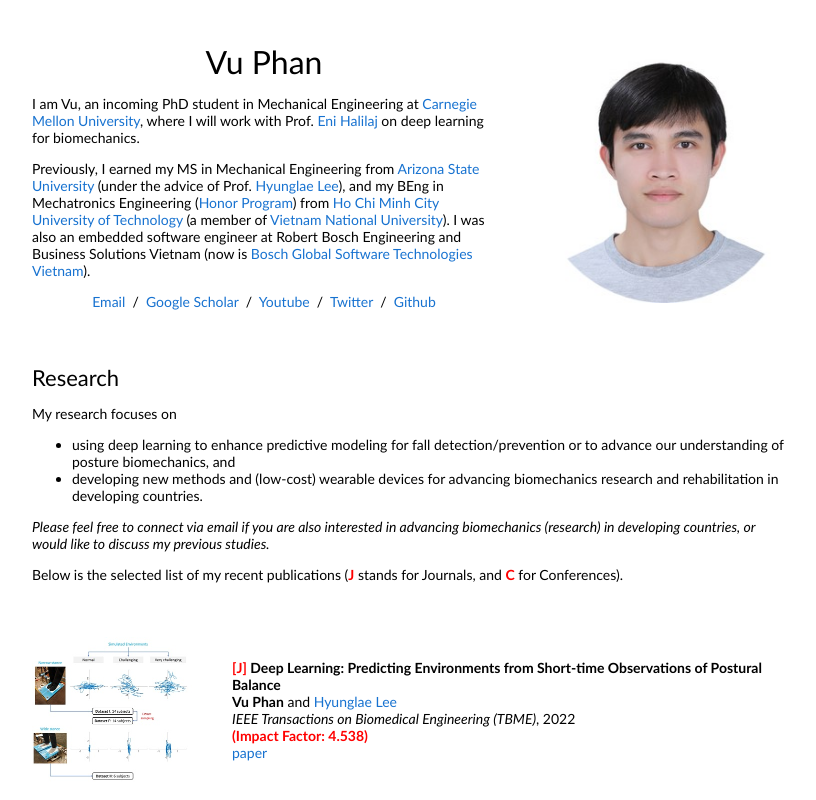
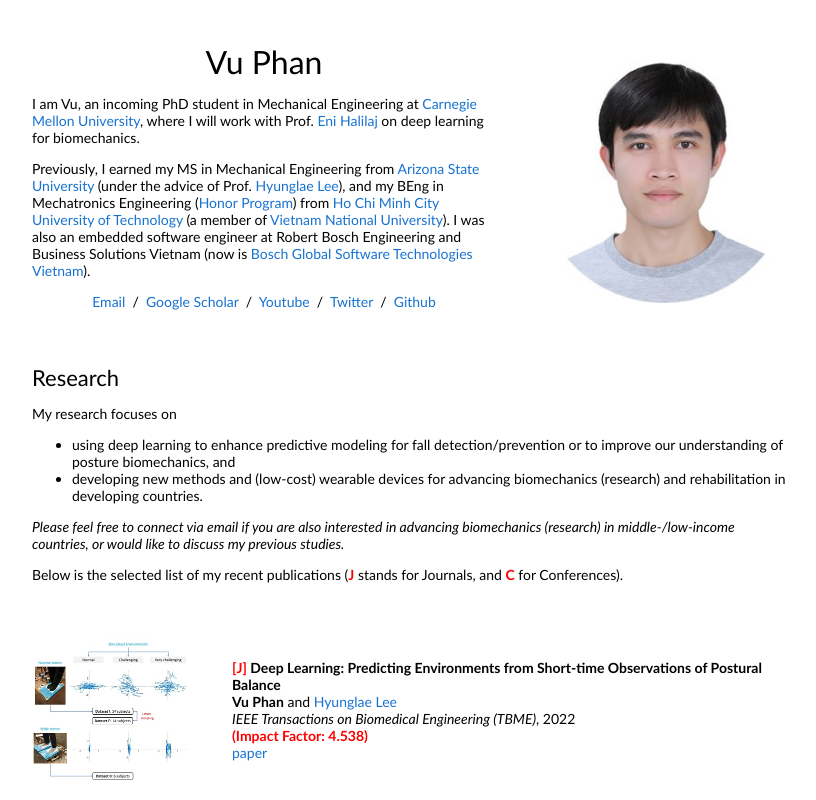
Before and after one commit to vuu-phan/vuu-phan.github.io, a plain HTML site: page index.html in a window 1280 px wide. Shown: the top 800 px of the page, without its empty margins (228-1044 px from the left). Drawn offline with Linux system fonts and the light colour scheme.

Commit message:
20220622_Minor content update
Update research section, and fix some typos.

```diff
--- a/index.html
+++ b/index.html
@@ -47,10 +47,10 @@
                 <!-- I'm interested in computer vision, machine learning, optimization, and image processing. Much of my research is about inferring the physical world (shape, motion, color, light, etc) from images. Representative papers are <span class="highlight">highlighted</span>. -->
                 My research focuses on
                 <ul>
-                  <li>using deep learning to enhance predictive modeling for fall detection/prevention or to advance our understanding of posture biomechanics, and </li>
-                  <li>developing new methods and (low-cost) wearable devices for advancing biomechanics research and rehabilitation in developing countries.</li>
+                  <li>using deep learning to enhance predictive modeling for fall detection/prevention or to improve our understanding of posture biomechanics, and </li>
+                  <li>developing new methods and (low-cost) wearable devices for advancing biomechanics (research) and rehabilitation in developing countries.</li>
                 </ul>
-                <p><em>Please feel free to connect via email if you are also interested in advancing biomechanics (research) in developing countries, or would like to discuss my previous studies.</em></p>
+                <p><em>Please feel free to connect via email if you are also interested in advancing biomechanics (research) in middle-/low-income countries, or would like to discuss my previous studies.</em></p>
                 Below is the selected list of my recent publications (<strong style="color:red">J</strong> stands for Journals, and <strong style="color:red">C</strong> for Conferences).
               </p>
             </td>
@@ -240,7 +240,7 @@
           <tr>
             <ul>
               <li>Graduate Fellowship • Carnegie Mellon University</li>
-              <li><a href="https://furi.engineering.asu.edu/participant/phan-vu/" target="_blank">Master's Opportunity for Research in Engineering</a> (MORE) • Arizona State Univeresity (Fall 2020, Spring 2021)</li>
+              <li><a href="https://furi.engineering.asu.edu/participant/phan-vu/" target="_blank">Master's Opportunity for Research in Engineering</a> (MORE) • Arizona State University (Fall 2020, Spring 2021)</li>
               <li>Kaplan International Award • Arizona State University (2020, 2021)</li>
               <li>Recommended Candidate of the Vietnam Education Foundation 2.0 Program (VEF 2.0) to apply for PhD programs in the US (2020 - <i>withdrawn to join Arizona State University</i>)</li>
               <li>Scholarship for Talented Engineer Student • Viet Nam National University (2013, 2014, 2015, 2016)</li>
```
